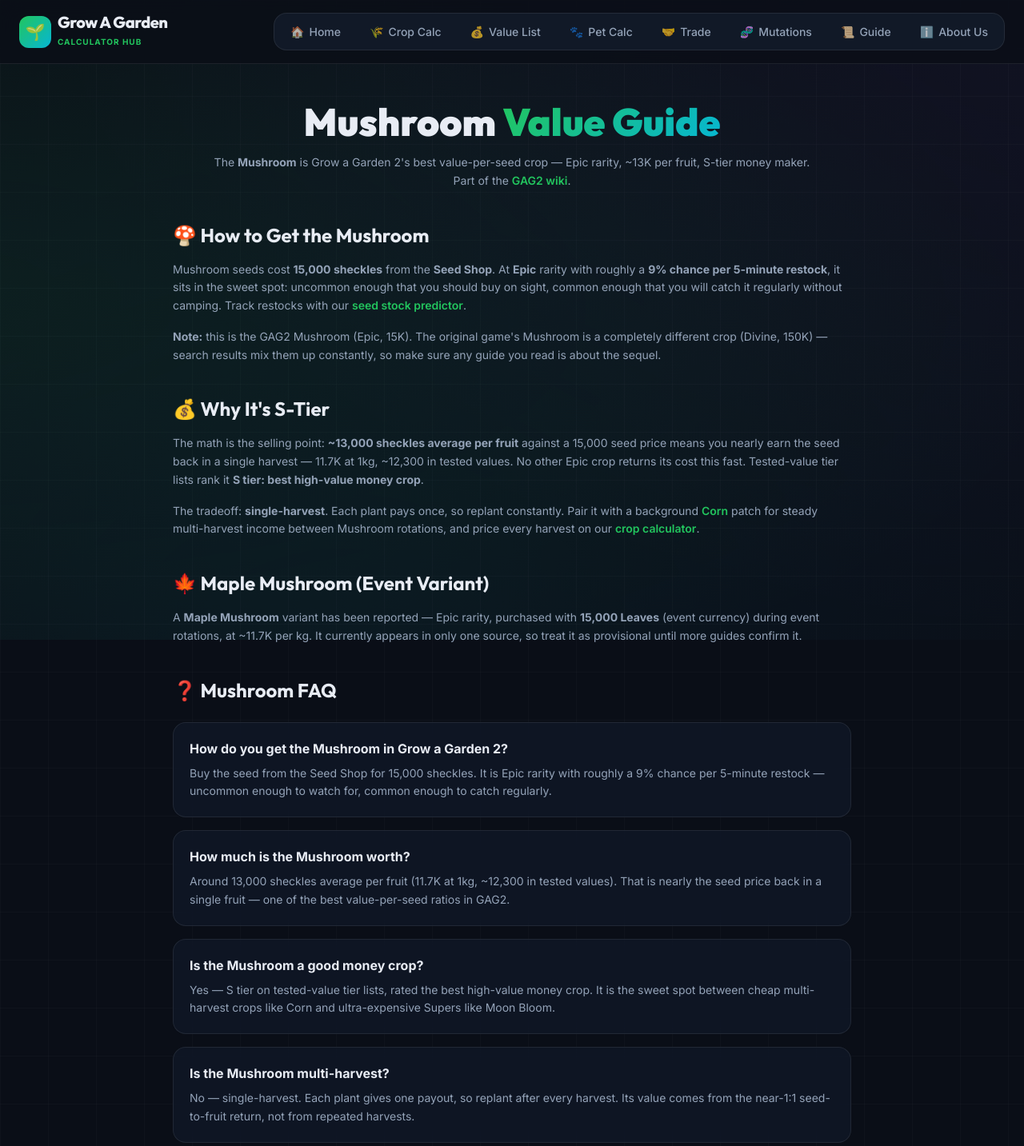
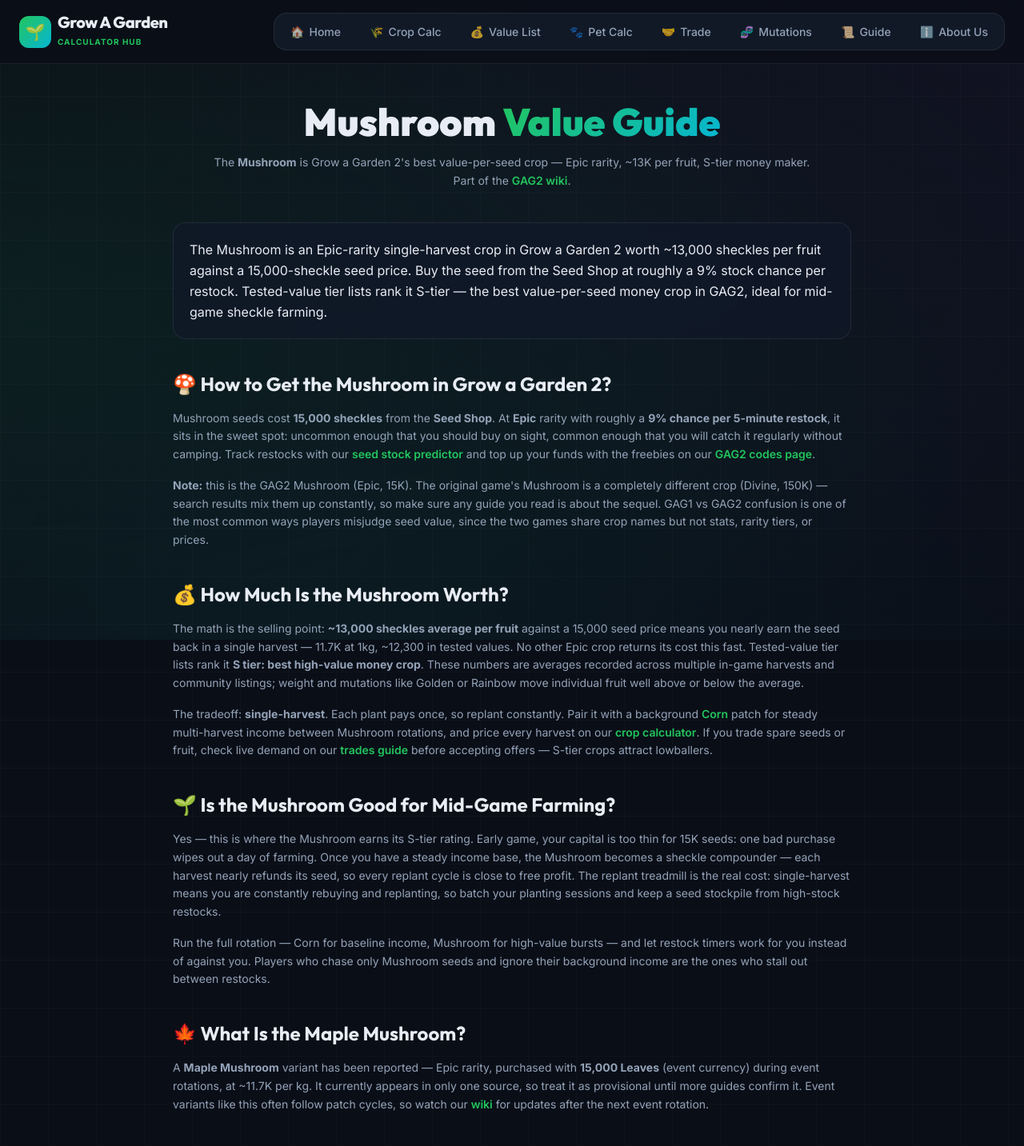
Before and after one commit to liveetcstream-beep/grow-a-garden-calculator, a Next.js app: page /grow-a-garden-2/wiki/plants/mushroom in a window 1280 px wide. Shown: the top 1433 px of the page at 80% size. Built offline with nearby package versions, Linux system fonts and the light colour scheme.

Commit message:
GAG2 wiki: specialist content rewrite — Mushroom guide

```diff
--- a/src/app/grow-a-garden-2/wiki/plants/mushroom/page.tsx
+++ b/src/app/grow-a-garden-2/wiki/plants/mushroom/page.tsx
@@ -40,6 +40,14 @@ const faqs = [
     q: "What is the Maple Mushroom?",
     a: "A reported event variant of the Mushroom — Epic rarity, bought with 15,000 Leaves (event currency) during event rotations. It appears in only one source so far, so treat details as provisional.",
   },
+  {
+    q: "Should new players buy Mushroom seeds?",
+    a: "Only once you have capital to spare. At 15,000 sheckles per seed it is a mid-game crop — new players should build their bankroll with cheap multi-harvest crops like Corn first, then rotate Mushrooms in as a high-value second layer. Buying one Mushroom seed with your last sheckles is a classic bad seed purchase.",
+  },
+  {
+    q: "Do weight and mutations change Mushroom value?",
+    a: "Yes. The ~13,000-sheckle figure is an average — tested values land around 12,300, with 11.7K at 1kg. Heavier fruit and mutations like Golden or Rainbow sell well above the average, so always price your actual harvest on the crop calculator instead of assuming the flat number.",
+  },
 ];
 
 const faqSchema = {
@@ -70,44 +78,79 @@ export default function MushroomGuide() {
       </div>
 
       <div className="space-y-10 text-sm leading-relaxed" style={{ color: "var(--muted)" }}>
+        <div className="glass-card-static p-5">
+          <p className="text-base leading-relaxed" style={{ color: "var(--foreground)" }}>
+            The Mushroom is an Epic-rarity single-harvest crop in Grow a Garden 2 worth ~13,000 sheckles per fruit
+            against a 15,000-sheckle seed price. Buy the seed from the Seed Shop at roughly a 9% stock chance per
+            restock. Tested-value tier lists rank it S-tier — the best value-per-seed money crop in GAG2, ideal for
+            mid-game sheckle farming.
+          </p>
+        </div>
+
         <section>
           <h2 className="text-2xl font-bold mb-4 text-left" style={{ fontFamily: "var(--font-display)", color: "var(--foreground)" }}>
-            🍄 How to Get the Mushroom
+            🍄 How to Get the Mushroom in Grow a Garden 2?
           </h2>
           <p className="mb-4">
             Mushroom seeds cost <strong>15,000 sheckles</strong> from the <strong>Seed Shop</strong>. At <strong>Epic</strong> rarity
             with roughly a <strong>9% chance per 5-minute restock</strong>, it sits in the sweet spot: uncommon enough that you
-            should buy on sight, common enough that you will catch it regularly without camping. Track restocks with our <Link href="/grow-a-garden-2/stock-predictor" className="text-[var(--primary)] hover:underline font-semibold">seed stock predictor</Link>.
+            should buy on sight, common enough that you will catch it regularly without camping. Track restocks with our <Link href="/grow-a-garden-2/stock-predictor" className="text-[var(--primary)] hover:underline font-semibold">seed stock predictor</Link> and
+            top up your funds with the freebies on our <Link href="/grow-a-garden-2/wiki/codes" className="text-[var(--primary)] hover:underline font-semibold">GAG2 codes page</Link>.
           </p>
           <p className="mb-4">
             <strong>Note:</strong> this is the GAG2 Mushroom (Epic, 15K). The original game's Mushroom is a completely different
             crop (Divine, 150K) — search results mix them up constantly, so make sure any guide you read is about the sequel.
+            GAG1 vs GAG2 confusion is one of the most common ways players misjudge seed value, since the two games share crop
+            names but not stats, rarity tiers, or prices.
           </p>
         </section>
 
         <section>
           <h2 className="text-2xl font-bold mb-4 text-left" style={{ fontFamily: "var(--font-display)", color: "var(--foreground)" }}>
-            💰 Why It's S-Tier
+            💰 How Much Is the Mushroom Worth?
           </h2>
           <p className="mb-4">
             The math is the selling point: <strong>~13,000 sheckles average per fruit</strong> against a 15,000 seed price means
             you nearly earn the seed back in a single harvest — 11.7K at 1kg, ~12,300 in tested values. No other Epic crop returns
-            its cost this fast. Tested-value tier lists rank it <strong>S tier: best high-value money crop</strong>.
+            its cost this fast. Tested-value tier lists rank it <strong>S tier: best high-value money crop</strong>. These numbers
+            are averages recorded across multiple in-game harvests and community listings; weight and mutations like Golden or
+            Rainbow move individual fruit well above or below the average.
           </p>
           <p className="mb-4">
             The tradeoff: <strong>single-harvest</strong>. Each plant pays once, so replant constantly. Pair it with a background <Link href="/grow-a-garden-2/wiki/plants/corn" className="text-[var(--primary)] hover:underline font-semibold">Corn</Link> patch
             for steady multi-harvest income between Mushroom rotations, and price every harvest on our <Link href="/" className="text-[var(--primary)] hover:underline font-semibold">crop calculator</Link>.
+            If you trade spare seeds or fruit, check live demand on our <Link href="/grow-a-garden-2/trades" className="text-[var(--primary)] hover:underline font-semibold">trades guide</Link> before accepting offers — S-tier
+            crops attract lowballers.
           </p>
         </section>
 
         <section>
           <h2 className="text-2xl font-bold mb-4 text-left" style={{ fontFamily: "var(--font-display)", color: "var(--foreground)" }}>
-            🍁 Maple Mushroom (Event Variant)
+            🌱 Is the Mushroom Good for Mid-Game Farming?
+          </h2>
+          <p className="mb-4">
+            Yes — this is where the Mushroom earns its S-tier rating. Early game, your capital is too thin for 15K seeds: one bad
+            purchase wipes out a day of farming. Once you have a steady income base, the Mushroom becomes a sheckle compounder —
+            each harvest nearly refunds its seed, so every replant cycle is close to free profit. The replant treadmill is the real
+            cost: single-harvest means you are constantly rebuying and replanting, so batch your planting sessions and keep a seed
+            stockpile from high-stock restocks.
+          </p>
+          <p className="mb-4">
+            Run the full rotation — Corn for baseline income, Mushroom for high-value bursts — and let restock timers work for you
+            instead of against you. Players who chase only Mushroom seeds and ignore their background income are the ones who stall
+            out between restocks.
+          </p>
+        </section>
+
+        <section>
+          <h2 className="text-2xl font-bold mb-4 text-left" style={{ fontFamily: "var(--font-display)", color: "var(--foreground)" }}>
+            🍁 What Is the Maple Mushroom?
           </h2>
           <p className="mb-4">
             A <strong>Maple Mushroom</strong> variant has been reported — Epic rarity, purchased with <strong>15,000 Leaves</strong> (event
             currency) during event rotations, at ~11.7K per kg. It currently appears in only one source, so treat it as provisional
-            until more guides confirm it.
+            until more guides confirm it. Event variants like this often follow patch cycles, so watch our <Link href="/grow-a-garden-2/wiki" className="text-[var(--primary)] hover:underline font-semibold">wiki</Link> for
+            updates after the next event rotation.
           </p>
         </section>
 
```
